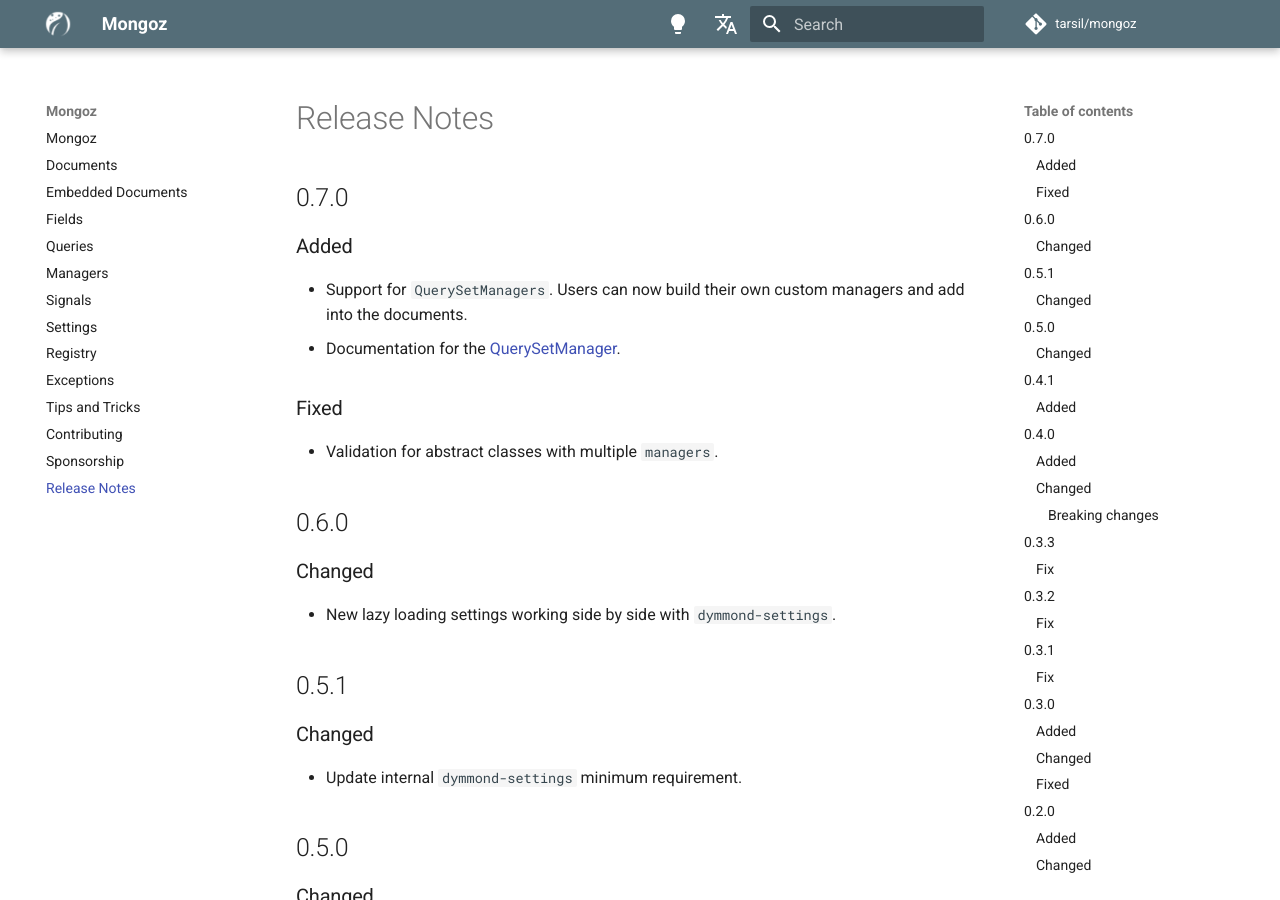
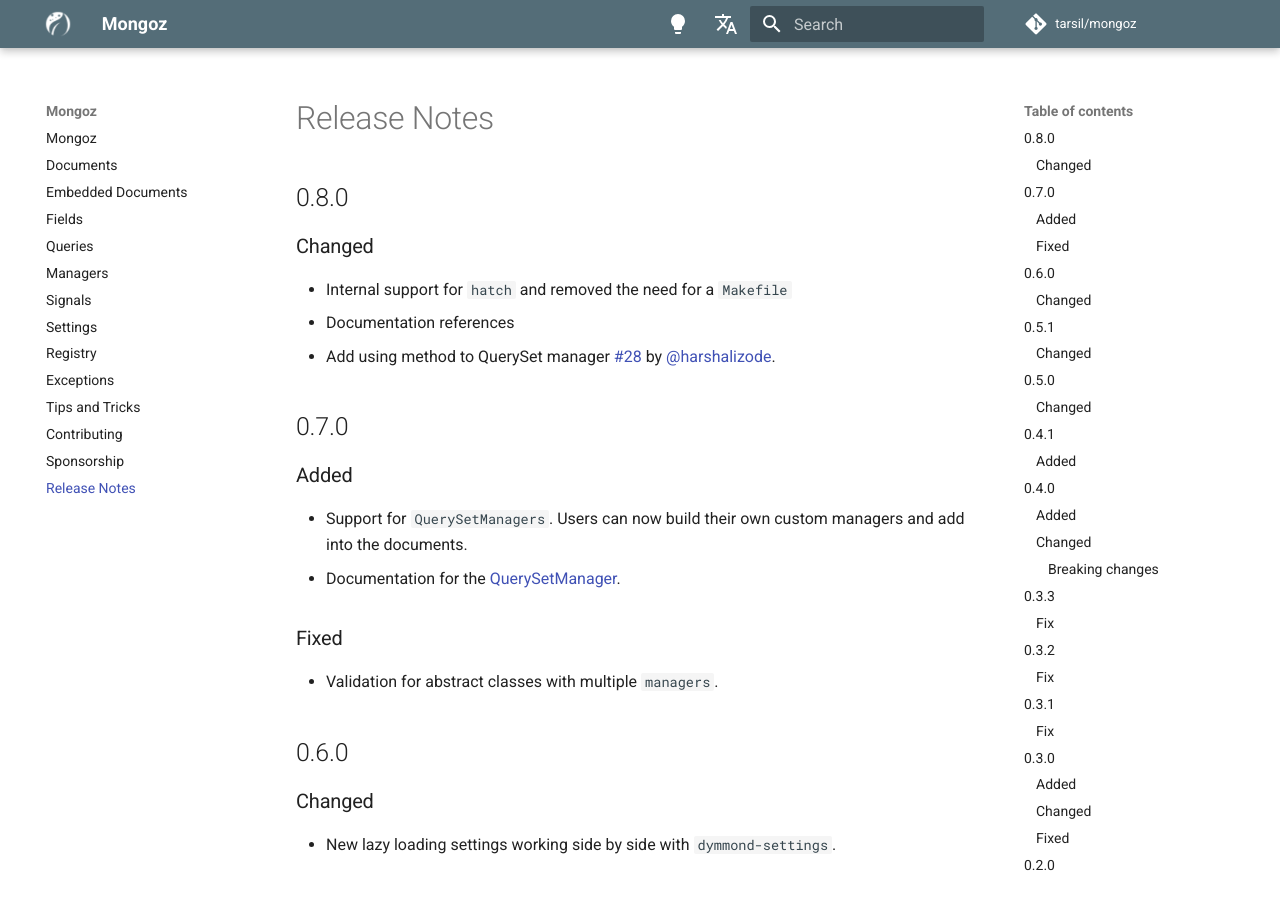
Before and after one commit to dymmond/mongoz, an MkDocs documentation site: the page built from docs/release-notes.md, in a window 1280 px wide and 900 px high. Built offline with MkDocs 1.6.1 and Material for MkDocs 9.7.7, drawn with Linux system fonts in a browser that asks for light colours; comment, search, counter and statistics services are not loaded.

Commit message:
Release 0.8.0

```diff
--- a/docs/release-notes.md
+++ b/docs/release-notes.md
@@ -1,4 +1,12 @@
 # Release Notes
+
+## 0.8.0
+
+### Changed
+
+- Internal support for `hatch` and removed the need for a `Makefile`
+- Documentation references
+- Add using method to QuerySet manager [#28](https://github.com/tarsil/mongoz/pull/28) by [@harshalizode](https://github.com/harshalizode).
 
 ## 0.7.0
 
--- a/mongoz/__init__.py
+++ b/mongoz/__init__.py
@@ -1,4 +1,4 @@
-__version__ = "0.7.0"
+__version__ = "0.8.0"
 
 from .conf import settings
 from .conf.global_settings import MongozSettings
```
